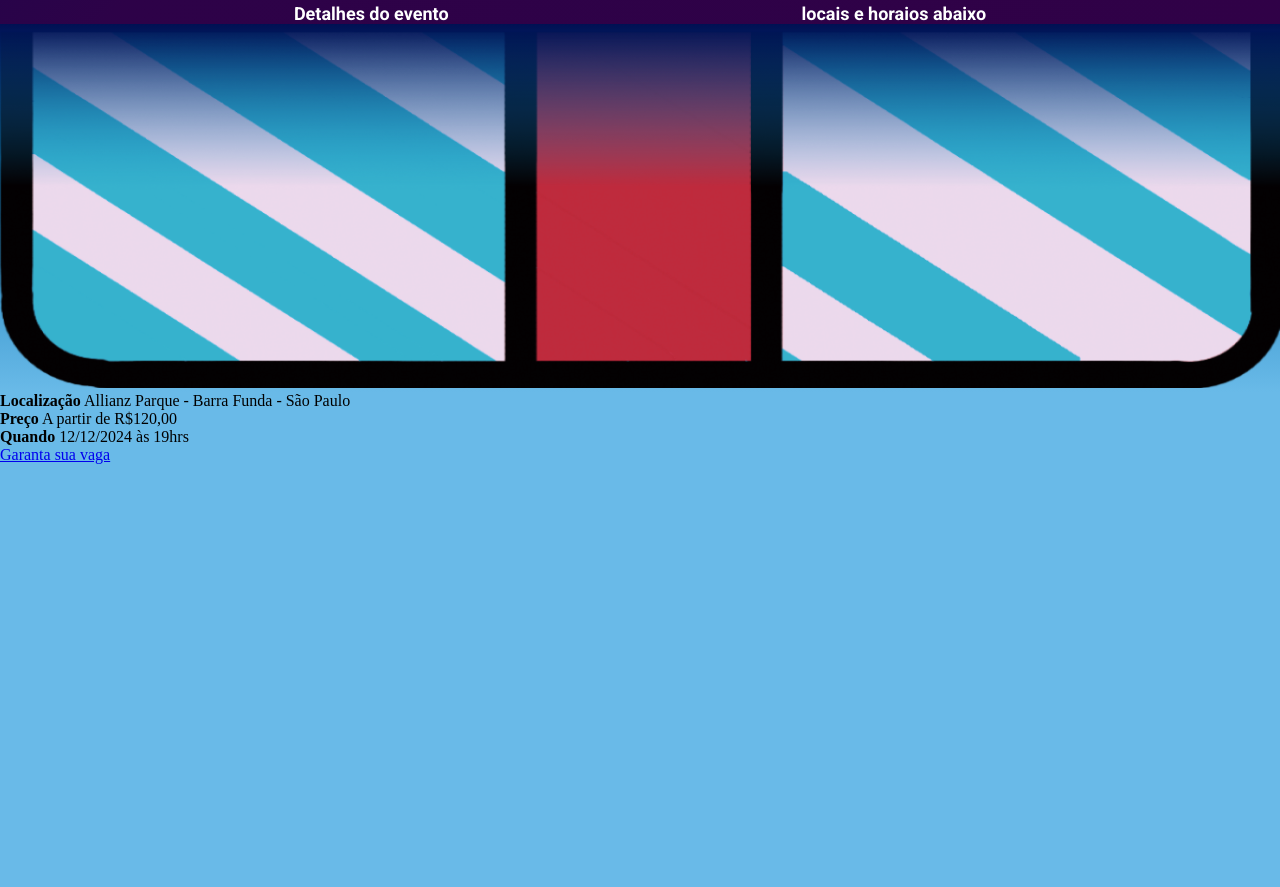
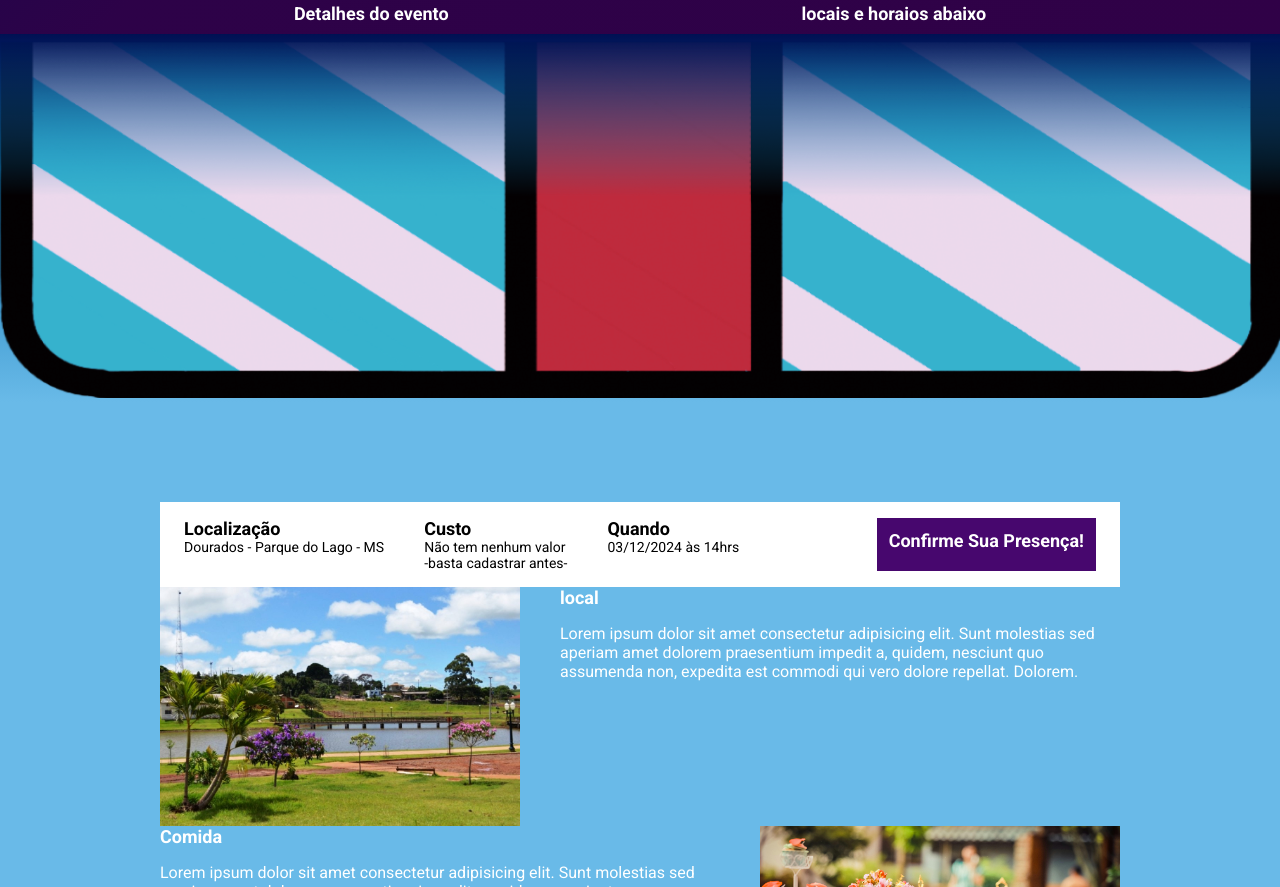
Before and after one commit to FlavioIrl/LandigAniversario, a website built with Parcel: page src/index.html in a window 1280 px wide. Shown: the part 1913-2800 px from the top of the page. Before the commit the page ends 2377 px from the top, so only its background shows below. Built offline with nearby package versions, Linux system fonts and the light colour scheme.

Commit message:
Adição de seção de eventos

```diff
--- a/src/index.html
+++ b/src/index.html
@@ -37,10 +37,8 @@
         </div>
     </section>
     <section>
-        <div class="container">
-            <div class="presente__baixo">
-                <img class="presente__baixo__image" src="../images/presente-baixo.png" alt="presente baixo">
-            </div>
+        <div class="presente__baixo">
+            <img class="presente__baixo__image" src="../images/presente-baixo.png" alt="presente baixo">
         </div>
     </section>
     <section>
@@ -49,21 +47,55 @@
                 <ul class="infos-bar__infos">
                     <li class="infos-bar__infos__item">
                         <b>Localização</b>
-                        Allianz Parque - Barra Funda - São Paulo
+                        Dourados - Parque do Lago - MS
                     </li>
                     <li class="infos-bar__infos__item">
-                        <b>Preço</b>
-                        A partir de R$120,00
+                        <b>Custo</b>
+                        Não tem nenhum valor <br>
+                        -basta cadastrar antes-
                     </li>
                     <li class="infos-bar__infos__item">
                         <b>Quando</b>
-                        12/12/2024 às 19hrs
+                        03/12/2024 às 14hrs
                     </li>
                 </ul>
-                <a href="#" class="button button--primary">
-                    Garanta sua vaga
+                <a href="#" class="infos-bar__button">
+                    Confirme Sua Presença!
                 </a>
             </div>
+        </div>
+    </section>
+    <section class="evento evento--image-left">
+        <div class="container">
+            <div class="evento__item">
+                <h2 class="evento__item__title">local</h2>
+                <p>
+                    Lorem ipsum dolor sit amet consectetur adipisicing elit. Sunt molestias sed aperiam amet dolorem praesentium impedit a, quidem, nesciunt quo assumenda non, expedita est commodi qui vero dolore repellat. Dolorem.
+                </p>
+            </div>
+            <img class="evento__item__imagem" src="../images/parque-do-lago.jpg" alt="">
+        </div>
+    </section>
+    <section class="evento">
+        <div class="container">
+            <div class="evento__item">
+                <h2 class="evento__item__title">Comida</h2>
+                <p>
+                    Lorem ipsum dolor sit amet consectetur adipisicing elit. Sunt molestias sed aperiam amet dolorem praesentium impedit a, quidem, nesciunt quo assumenda non, expedita est commodi qui vero dolore repellat. Dolorem.
+                </p>
+            </div>
+            <img class="evento__item__imagem" src="../images/comida.jpg" alt="">
+        </div>
+    </section>
+    <section class="evento evento--image-left">
+        <div class="container">
+            <div class="evento__item">
+                <h2 class="evento__item__title">aniversáriante</h2>
+                <p>
+                    Lorem ipsum dolor sit amet consectetur adipisicing elit. Sunt molestias sed aperiam amet dolorem praesentium impedit a, quidem, nesciunt quo assumenda non, expedita est commodi qui vero dolore repellat. Dolorem.
+                </p>
+            </div>
+            <img class="evento__item__imagem" src="../images/Pessoa.jpg" alt="">
         </div>
     </section>
 
--- /dev/null
+++ b/src/styles/_eventos.scss
@@ -0,0 +1,30 @@
+.evento {
+    padding: 80 0;
+    font-family: "Roboto", serif;
+
+    &--image-left {
+
+        .container {
+            flex-direction: row-reverse;
+        }
+    }
+    .container {
+        display: flex;
+        gap: 40px;
+    }
+
+
+    &__item {
+        color: #fff;
+
+        &__title {
+            font-size: 18px;
+            font-weight: bold;
+            margin-bottom: 16px;
+        }
+
+        &__imagem {
+            max-width: 360px;
+        }
+    }
+}
--- /dev/null
+++ b/src/styles/_infos-bar.scss
@@ -0,0 +1,57 @@
+.infos-bar {
+    margin-top: 100px;
+    padding: 16px 24px;
+    display: flex;
+    justify-content: space-between;
+    background-color: #fff;
+
+    &__button {
+        color: #fff;
+        text-decoration: none;
+        background-color: #47076e;
+        text-align: center;
+        padding: 12px;
+        font-size: 18px;
+        font-weight: bold;
+        font-family: "Roboto", serif;
+        white-space: nowrap;
+
+        &:hover {
+            background-color: #6c12a3;
+        }
+    }
+
+    &__infos {
+        display: flex;
+        gap: 40px;
+        list-style: none;
+        font-family: "Roboto", serif;
+
+        &__item {
+            font-size: 14px;
+
+            b {
+                font-size: 18px;
+                display: block;
+            }
+        }
+    }
+
+    @media (max-width:640px) {
+        display: block;
+
+        &__infos {
+            display:block;
+
+            &__item {
+                margin-bottom: 24px;
+            }
+        }
+    }
+
+    @media (max-width: 1024px) {
+        &__infos {
+            gap: 16px;
+        }
+    }
+}
--- a/src/styles/_presente.scss
+++ b/src/styles/_presente.scss
@@ -82,6 +82,7 @@
     color: #fff;
     font-size: 12px;
     margin-top: 100px;
+    margin-bottom: 10px;
     font-family: "Roboto", serif;
 
     @media (max-width:640px)  {
@@ -91,8 +92,5 @@
 
 .presente__baixo{
     background-image: linear-gradient(#001053 0%, #0F76B5 36%, #69BAE8);
-
-    &__image {
     width: 100%;
-    }
 }
--- a/src/styles/main.scss
+++ b/src/styles/main.scss
@@ -1,5 +1,7 @@
 @use 'header';
 @use 'presente';
+@use 'infos-bar';
+@use 'eventos';
 
 * {
     margin: 0;
@@ -8,8 +10,24 @@
     max-width: 100%;
 }
 
+
+
 body {
     background-color: #69BAE8;
+}
+
+.container {
+    max-width: 960px;
+    width: 100%;
+    margin: 0 auto;
+
+    @media (max-width: 640px) {
+        max-width: 80%;
+    }
+
+    @media (max-width: 1024px) {
+        max-width: 90%;
+    }
 }
 
 .text {
```
Also changed, not shown: dist/Pessoa.40e0c423.jpg (added), dist/comida.0e7f4617.jpg (added), dist/index.html, dist/parque-do-lago.c57c244e.jpg (added), dist/styles/main.css, images/Pessoa.jpg (added), images/comida.jpg (added), images/parque-do-lago.jpg (added), 4 other files.
